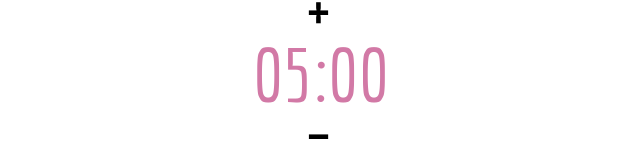
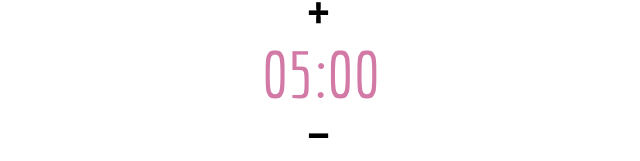
Before and after one commit to bonnina/d3-timer, a React (Create React App) app: page / in a window 1280 px wide. Shown: the part 581-742 px from the top of the page, without its empty margins (319-959 px from the left). Built offline with nearby package versions, Linux system fonts and the light colour scheme; a web font is replaced by a local one.

Commit message:
Update #clock styles

```diff
--- a/src/index.css
+++ b/src/index.css
@@ -45,7 +45,7 @@ button {
 }
 
 #time {
-  font: 75px 'Economica',  sans-serif;
+  font: 65px 'Economica',  sans-serif;
   color: #d279a6;
   line-height: 0.1;
   margin: 25px auto 35px auto;
```
